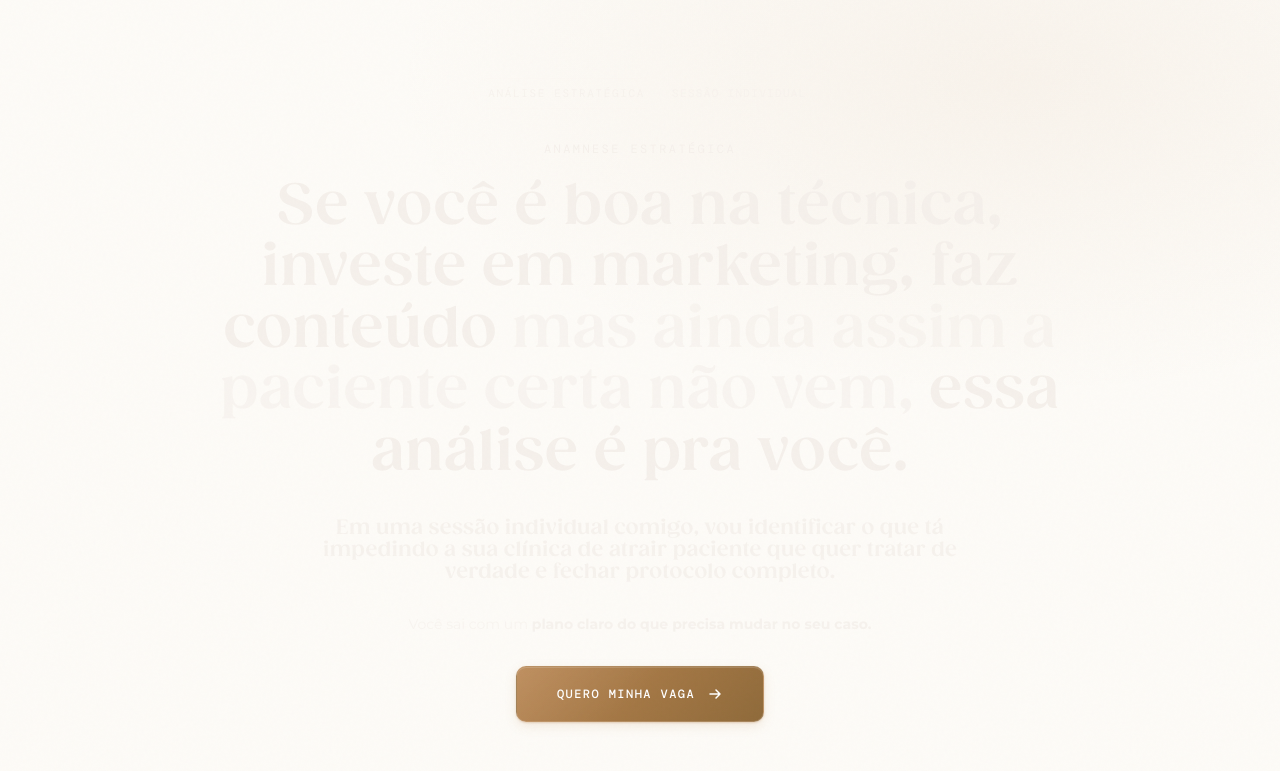
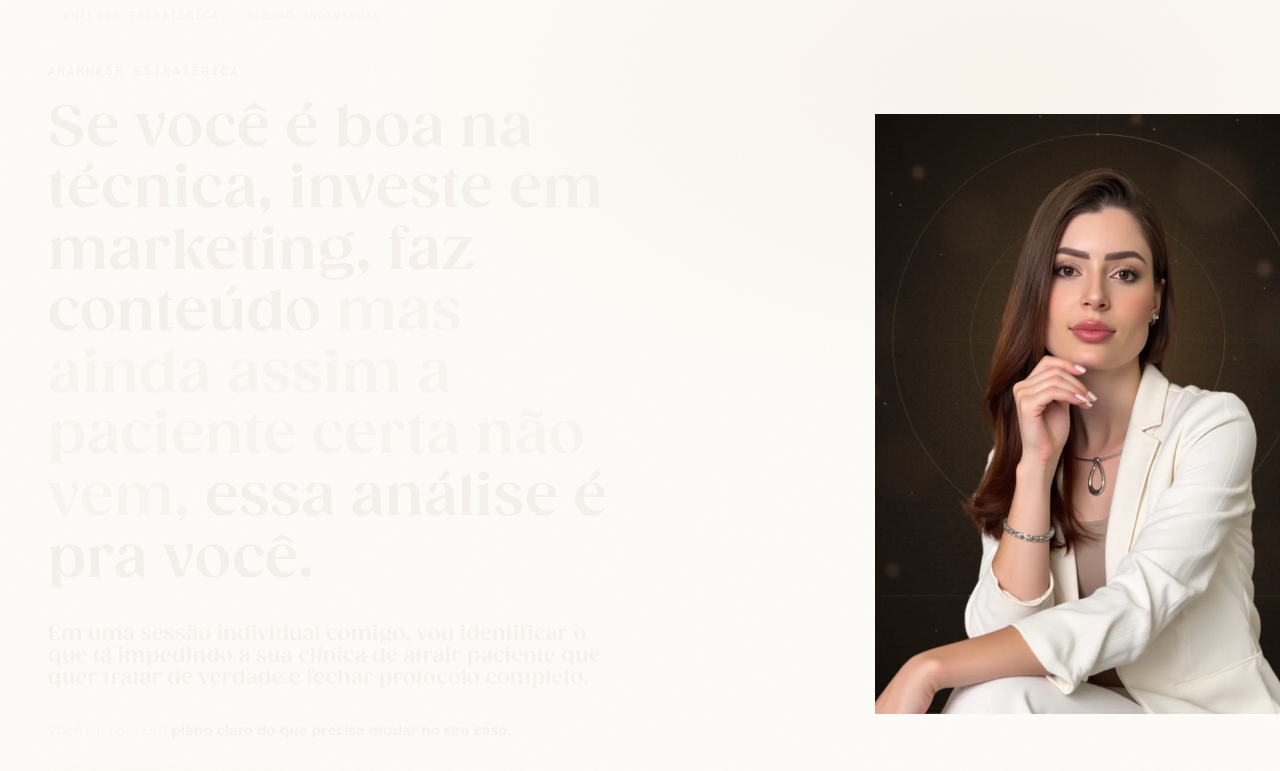
Before and after one commit to etheryscompany-sys/funil-harmonizacao-lp, a Next.js app: page / in a window 1280 px wide. Shown: the top 771 px of the page. Built offline with nearby package versions, Linux system fonts and the light colour scheme.

Commit message:
fix: adjust feedback gaps, prevent grid stretching, restore desktop hero image

```diff
--- a/src/components/FeedbackSection.tsx
+++ b/src/components/FeedbackSection.tsx
@@ -92,7 +92,7 @@ export default function FeedbackSection() {
               <img
                 src={item.src}
                 alt={item.alt}
-                className="w-full aspect-[5/4] md:aspect-[4/3] object-cover object-top rounded-[1.25rem] overflow-hidden transition-transform duration-700 hover:scale-[1.02] shadow-[0_20px_40px_-15px_rgba(0,0,0,0.6)]"
+                className="w-full h-auto rounded-[1.25rem] overflow-hidden flex-1 self-stretch transition-transform duration-700 hover:scale-[1.02] shadow-[0_20px_40px_-15px_rgba(0,0,0,0.6)]"
               />
             </motion.div>
           ))}
--- a/src/components/HeroSection.tsx
+++ b/src/components/HeroSection.tsx
@@ -92,7 +92,7 @@ export default function HeroSection() {
         <div className="grid grid-cols-1 lg:grid-cols-12 gap-8 lg:gap-12 items-center">
           {/* Left content — 7 cols */}
           <motion.div
-            className="lg:col-span-12 flex flex-col gap-5 md:gap-8 items-center text-center mx-auto max-w-4xl"
+            className="lg:col-span-7 flex flex-col gap-5 md:gap-8 items-center lg:items-start text-center lg:text-left mx-auto lg:mx-0 max-w-xl"
             variants={stagger}
             initial="hidden"
             animate="visible"
@@ -150,7 +150,7 @@ export default function HeroSection() {
 
             {/* CTA */}
             <motion.div
-              className="flex flex-col items-center w-full sm:w-auto"
+              className="flex flex-col items-start w-full sm:w-auto"
               variants={fadeUp}
             >
               <a
@@ -167,7 +167,33 @@ export default function HeroSection() {
             </motion.div>
           </motion.div>
 
-          {/* Right visual removed to center content */}
+          {/* Right visual - Restored for Desktop */}
+          <motion.div
+            className="hidden lg:block lg:col-span-5 relative min-h-[600px] w-full"
+            initial={{ opacity: 0, x: 50 }}
+            animate={{ opacity: 1, x: 0 }}
+            transition={{ duration: 1, delay: 0.2, ease: [0.16, 1, 0.3, 1] }}
+          >
+            <div className="absolute inset-0 right-[-10vw] max-w-[120%]">
+              <Image
+                src="/kathyele-hero-v2.webp"
+                alt="Kathyele Joana Mentora de Estética"
+                fill
+                className="object-contain object-right-bottom"
+                sizes="(max-width: 1024px) 0px, 50vw"
+                priority
+              />
+              <div
+                className="absolute inset-0 pointer-events-none"
+                style={{
+                  boxShadow: `
+                    inset 100px 0 100px -20px var(--color-hero-bg),
+                    inset 0 -100px 100px -20px var(--color-hero-bg)
+                  `,
+                }}
+              />
+            </div>
+          </motion.div>
         </div>
       </motion.div>
 
```
